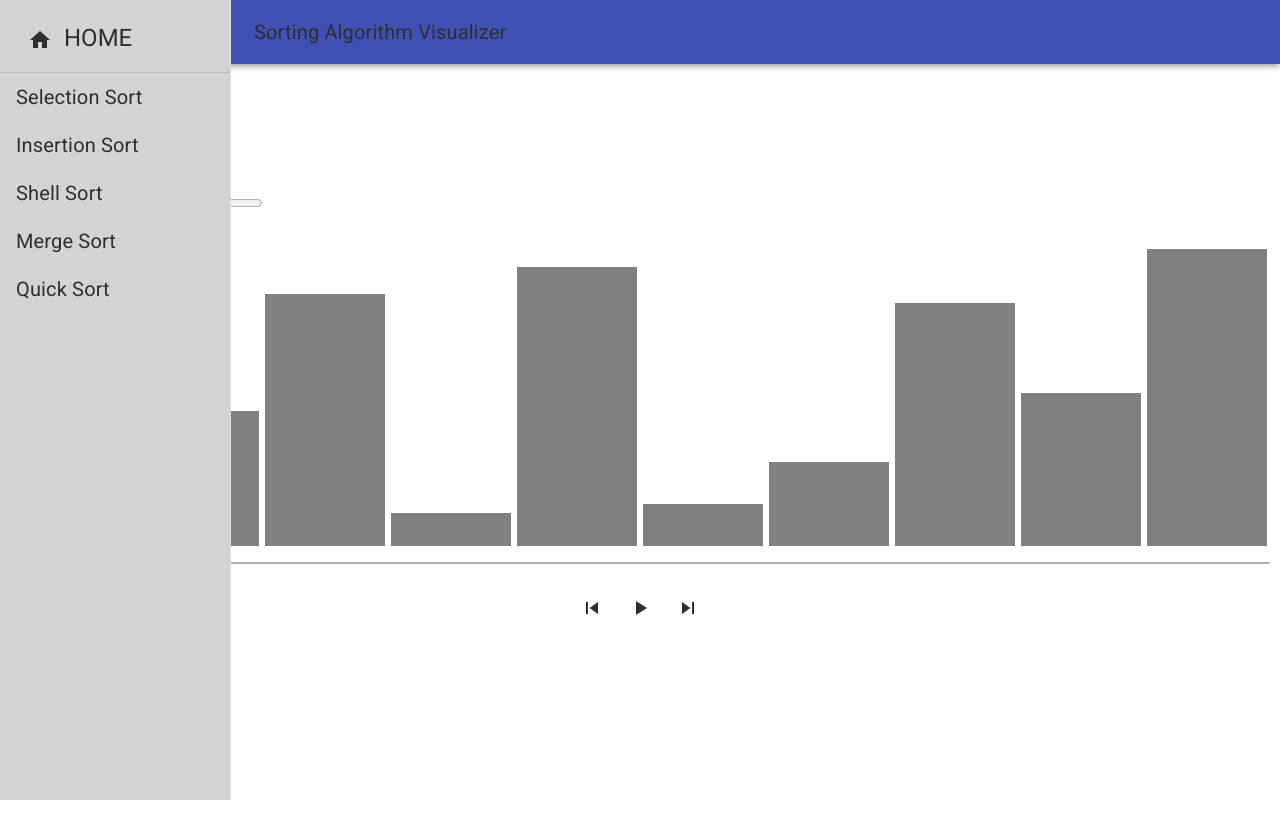
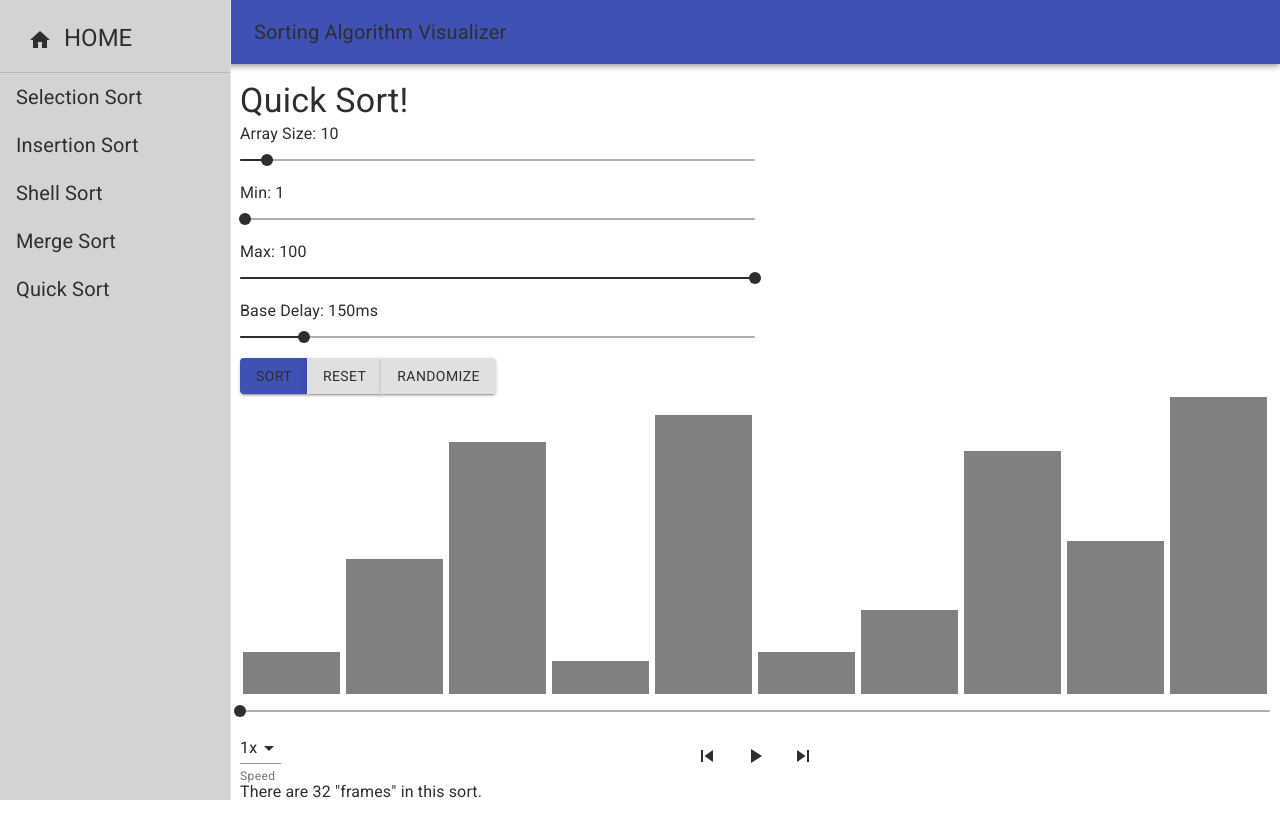
Before and after one commit to jasongir/sorting-algorithm-visualizer, a React (Create React App) app: page /quick in a window 1280 px wide. Built offline with nearby package versions, Linux system fonts and the light colour scheme.

Commit message:
made the sorting pages better

```diff
--- a/src/App.js
+++ b/src/App.js
@@ -38,7 +38,7 @@ import Shell from "./pages/shell/shell.component";
 
 import { drawerWidth } from "./components/drawer/drawer.component";
 
-import Container from "@material-ui/core/Container";
+import Hidden from "@material-ui/core/Hidden";
 
 import { Route, Switch } from "react-router-dom";
 
@@ -77,16 +77,13 @@ function App() {
 				setShowDrawer={setShowDrawer}
 				showDrawer={showDrawer}
 			/>
+			<Hidden smDown>
 				<div
 					className="application"
-				style={
-					!showMenu
-						? {
+					style={{
 						width: `calc(100vw - ${drawerWidth}px)`,
 						marginLeft: drawerWidth,
-						  }
-						: {}
-				}
+					}}
 				>
 					<Switch>
 						<Route path="/" component={Home} exact />
@@ -97,6 +94,19 @@ function App() {
 						<Route path="/quick" component={Quick} exact />
 					</Switch>
 				</div>
+			</Hidden>
+			<Hidden mdUp>
+				<div>
+					<Switch>
+						<Route path="/" component={Home} exact />
+						<Route path="/selection" component={Selection} exact />
+						<Route path="/insertion" component={Insertion} exact />
+						<Route path="/shell" component={Shell} exact />
+						<Route path="/merge" component={Merge} exact />
+						<Route path="/quick" component={Quick} exact />
+					</Switch>
+				</div>
+			</Hidden>
 		</div>
 	);
 }
--- a/src/components/frame-control-btn/frame-control-btn.component.jsx
+++ b/src/components/frame-control-btn/frame-control-btn.component.jsx
@@ -5,7 +5,7 @@ import IconButton from "@material-ui/core/IconButton";
 // and then put these in a buttongroup
 const FrameControlBtn = ({ Icon1, Icon2, handleFrameControl, show1 }) => {
 	return (
-		<IconButton size="large" onClick={handleFrameControl}>
+		<IconButton size="medium" onClick={handleFrameControl}>
 			{show1 ? <Icon1 /> : <Icon2 />}
 		</IconButton>
 	);
--- a/src/components/header/header.component.jsx
+++ b/src/components/header/header.component.jsx
@@ -37,14 +37,10 @@ const Header = ({ setShowDrawer, showDrawer, showMenu }) => {
 							<Typography
 								variant="h6"
 								component="h2"
-								style={
-									!showMenu
-										? {
-												marginLeft: drawerWidth,
-												width: `calc(100vw - ${drawerWidth}px)`,
-										  }
-										: {}
-								}
+								style={{
+									marginLeft: drawerWidth,
+									width: `calc(100vw - ${drawerWidth}px)`,
+								}}
 							>
 								Sorting Algorithm Visualizer
 							</Typography>
--- a/src/components/labeled-slider/labeled-slider.component.jsx
+++ b/src/components/labeled-slider/labeled-slider.component.jsx
@@ -1,9 +1,43 @@
 import React from "react";
 
-const LabeledSlider = ({ id, label, name, min, max, value, onChange }) => {
+import Typography from "@material-ui/core/Typography";
+import Slider from "@material-ui/core/Slider";
+
+import "./labeled-slider.styles.css";
+
+const LabeledSlider = ({
+	id,
+	label,
+	name,
+	min,
+	max,
+	value,
+	onChange,
+	defaultValue,
+}) => {
 	return (
-		<div>
-			<label htmlFor={id}>
+		<div className="top-slider">
+			<Typography variant="body1" component="p">
+				{label}
+			</Typography>
+			<Slider
+				aria-labelledby={label}
+				valueLabelDisplay="auto"
+				step={1}
+				min={min}
+				max={max}
+				onChange={onChange}
+				value={value}
+				defaultValue={defaultValue}
+			/>
+		</div>
+	);
+};
+
+export default LabeledSlider;
+
+/*
+         <label htmlFor={id}>
 				{label}
 				<input
 					type="range"
@@ -15,8 +49,4 @@ const LabeledSlider = ({ id, label, name, min, max, value, onChange }) => {
 					onChange={onChange}
 				/>
 			</label>
-		</div>
-	);
-};
-
-export default LabeledSlider;
+*/
--- /dev/null
+++ b/src/components/labeled-slider/labeled-slider.styles.css
@@ -0,0 +1,15 @@
+.top-slider {
+	width: 50%;
+}
+
+@media screen and (max-width: 600px) {
+	.top-slider {
+		width: 67%;
+	}
+}
+
+@media screen and (max-width: 500px) {
+	.top-slider {
+		width: 100%;
+	}
+}
--- a/src/components/sort-top-settings/sort-top-settings.component.jsx
+++ b/src/components/sort-top-settings/sort-top-settings.component.jsx
@@ -1,5 +1,7 @@
 import React from "react";
 import LabeledSlider from "../labeled-slider/labeled-slider.component";
+import Button from "@material-ui/core/Button";
+import ButtonGroup from "@material-ui/core/ButtonGroup";
 
 /*
 discrete slider:
@@ -36,46 +38,60 @@ const SortTopSettings = ({
 					id="array-size"
 					label={`Array Size: ${numItems}`}
 					name="size"
-					min="5"
-					max="100"
+					min={5}
+					max={100}
 					value={numItems}
 					onChange={handleNumItemsChange}
+					defaultValue={10}
 				/>
 				<LabeledSlider
 					id="min-value"
 					label={`Min: ${minValue}`}
 					name="minimum"
-					min="0"
-					max="99"
+					min={0}
+					max={99}
 					value={minValue}
 					onChange={handleMinValueChange}
+					defaultValue={0}
 				/>
 
 				<LabeledSlider
 					id="max-value"
 					label={`Max: ${maxValue}`}
 					name="maximum"
-					min="1"
-					max="100"
+					min={1}
+					max={100}
 					value={maxValue}
 					onChange={handleMaxValueChange}
+					defaultValue={100}
 				/>
 				<LabeledSlider
 					id="delay-value"
 					label={`Base Delay: ${baseDelay}ms`}
 					name="delay"
-					min="30"
-					max="1000"
+					min={30}
+					max={1000}
 					value={baseDelay}
 					onChange={handleBaseDelayChange}
+					defaultValue={150}
 				/>
 
 				<div className="triple-top-buttons">
-					<button onClick={handlePlayPause}>
-						{isPlaying ? "Pause" : "SORT!"}
-					</button>
-					<button onClick={handleReset}>Reset</button>
-					<button onClick={createNewMoments}>Randomize</button>
+					<ButtonGroup>
+						<Button
+							variant="contained"
+							color="primary"
+							onClick={handlePlayPause}
+						>
+							{isPlaying ? "PAUSE" : "SORT"}
+						</Button>
+						<Button variant="contained" onClick={handleReset}>
+							Reset
+						</Button>
+						<Button variant="contained" onClick={createNewMoments}>
+							Randomize
+						</Button>
+					</ButtonGroup>
 				</div>
 			</div>
 		</>
--- a/src/components/sort/sort.component.jsx
+++ b/src/components/sort/sort.component.jsx
@@ -40,35 +40,35 @@ const Sort = ({ sortingAlgorithm, sortName, sortDescription }) => {
 	//! Handlers
 
 	// handles when array size, minimum val, or max val changes
-	const handleSliderChange = (sliderType) => (e, newValue) => {
-		const value = Number(e.target.value);
-
+	const handleSliderChange = (sliderType) => (_event, newValue) => {
+		// const value = Number(e.target.value);
+		const newVal = Number(newValue);
 		switch (sliderType) {
 			case MINIMUM:
-				if (value < max) {
-					setMin(value);
+				if (newVal < max) {
+					setMin(newVal);
 					setCurrentIdx(0);
 					setIsPlaying(false);
 					return;
 				}
 			case MAXIMUM:
-				if (value > min) {
-					setMax(value);
+				if (newVal > min) {
+					setMax(newVal);
 					setCurrentIdx(0);
 					setIsPlaying(false);
 					return;
 				}
 			case NUM_ITEMS:
-				setNumItems(value);
+				setNumItems(newVal);
 				setCurrentIdx(0);
 				setIsPlaying(false);
 				return;
 			case BIG_SLIDER:
 				setIsPlaying(false);
-				setCurrentIdx(newValue);
+				setCurrentIdx(newVal);
 				return;
 			case DELAY_AMOUNT:
-				setBaseDelay(value);
+				setBaseDelay(newVal);
 				return;
 			default:
 				console.log("not a slider type ._.");
@@ -170,9 +170,12 @@ const Sort = ({ sortingAlgorithm, sortName, sortDescription }) => {
 					speedValue={speed}
 					handleSpeedChange={handleSpeedChange}
 				/>
-
-				<p>There are {arrayMoments.length} "frames" in this sort.</p>
-				{sortDescription}
+				<div className="under-sort-content">
+					<Typography variant="body1" component="p">
+						There are {arrayMoments.length} "frames" in this sort.
+					</Typography>
+					{sortDescription}
+				</div>
 			</div>
 		</div>
 	);
```
Lines whose indentation alone changed are shown as unchanged.
